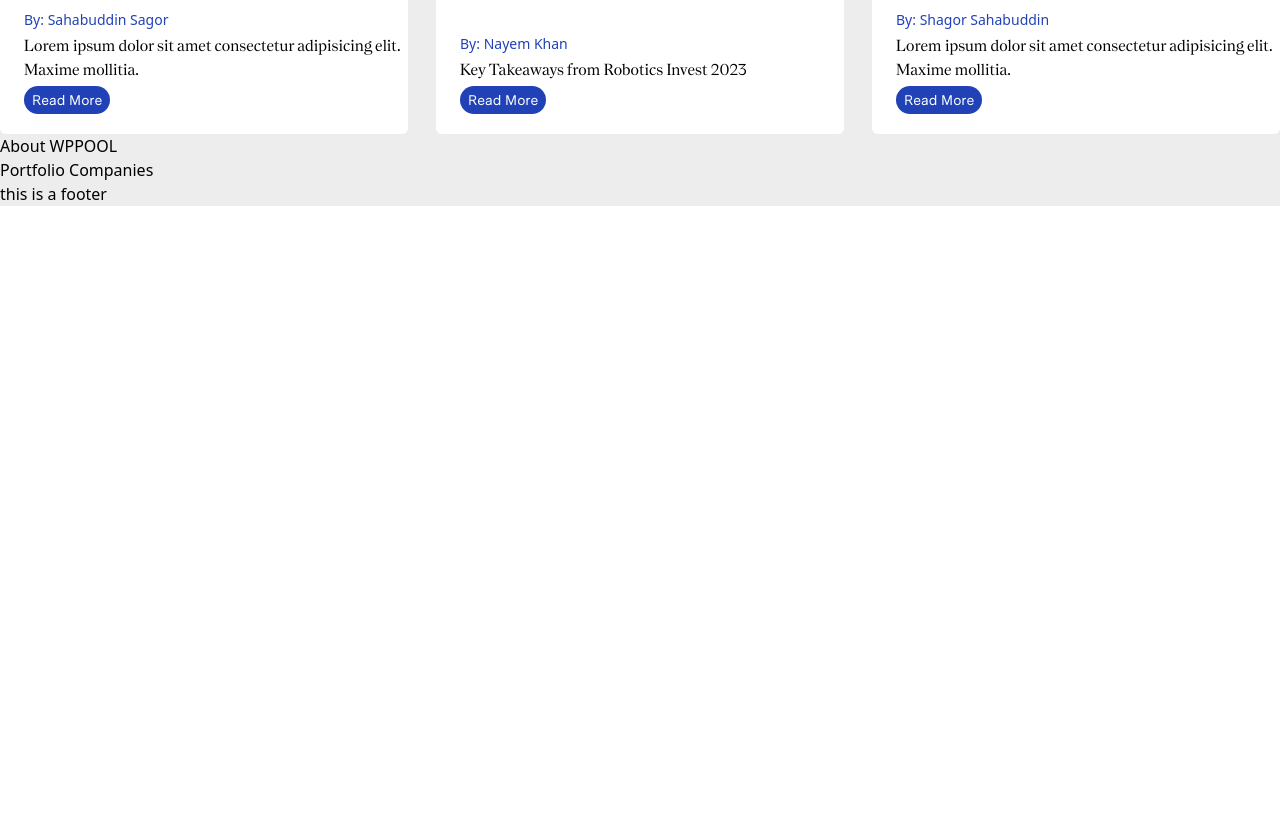
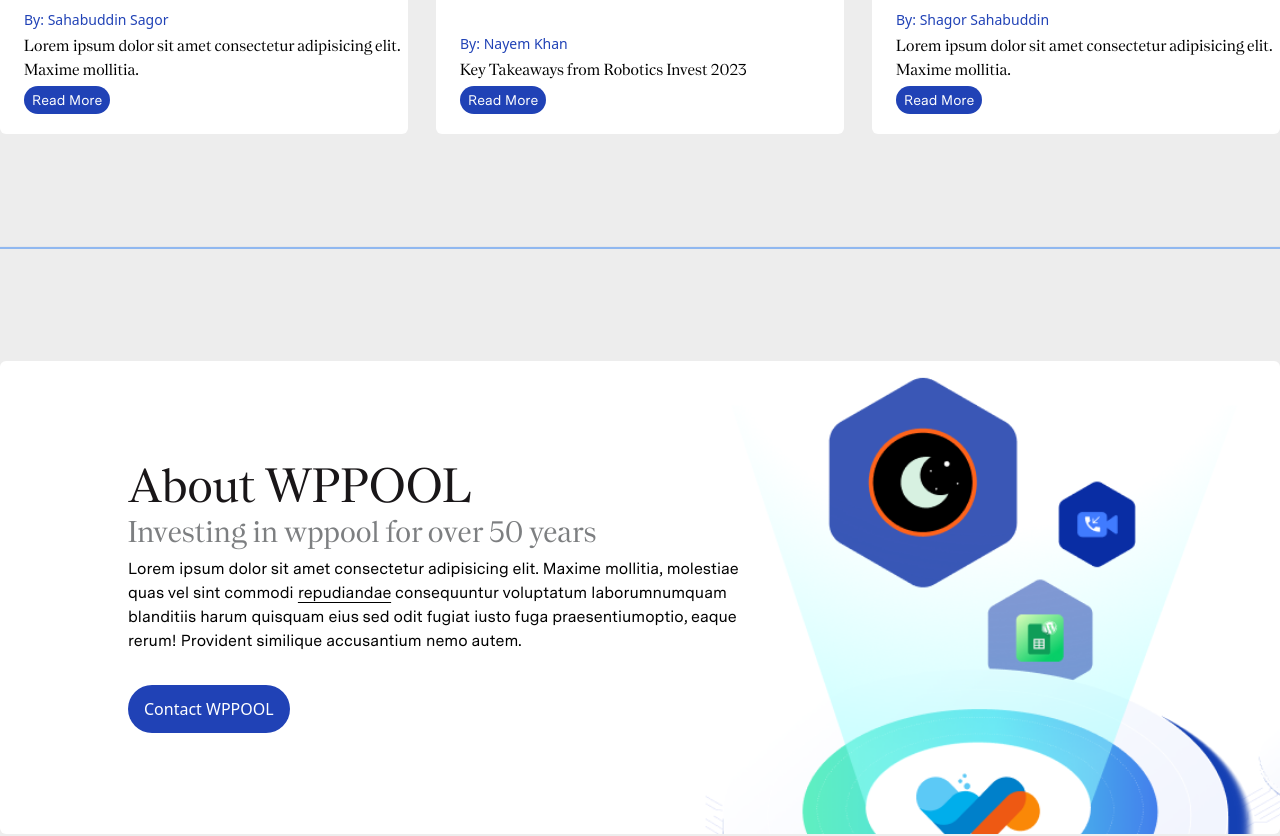
Before and after one commit to Mahin-Hasan/Figma-design-Implementation, a React (Vite) app: page / in a window 1280 px wide. Shown: the part 3982-4818 px from the top of the page. Before the commit the page ends 4188 px from the top, so only its background shows below. Built offline with nearby package versions, Linux system fonts and the light colour scheme.

Commit message:
designed about WPPOOl section

```diff
--- a/src/components/About.jsx
+++ b/src/components/About.jsx
@@ -1,10 +1,43 @@
+import SectionTitle from "./SectionTitle";
+import about from "../assets/about.png";
 
 const About = () => {
-    return (
-        <div>
-            About WPPOOL
+  return (
+    <section className="my-28">
+      <div className="bg-white rounded-md flex items-center flex-row">
+        <div className="ps-32 w-[54%]">
+          <SectionTitle title={"About WPPOOL"} />
+          <h1 className="text-[#7D7F81] text-3xl font-Nantes mt-1 mb-2">
+            Investing in wppool for over 50 years
+          </h1>
+          <p className="font-Messina mb-8 w-[622px]">
+            Lorem ipsum dolor sit amet consectetur adipisicing elit. Maxime
+            mollitia, molestiae quas vel sint commodi{" "}
+            <a
+              className="underline underline-offset-4"
+              target="blank"
+              href="https://wppool.dev/"
+            >
+              repudiandae
+            </a>{" "}
+            consequuntur voluptatum laborumnumquam blanditiis harum quisquam
+            eius sed odit fugiat iusto fuga praesentiumoptio, eaque rerum!
+            Provident similique accusantium nemo autem.
+          </p>
+          <button className="bg-primaryBlue px-4 py-3 text-white rounded-full">
+            Contact WPPOOL
+          </button>
         </div>
-    );
+        <div className="w-[46%]">
+          <img
+            className="w-full h-full object-cover"
+            src={about}
+            alt="about banner"
+          />
+        </div>
+      </div>
+    </section>
+  );
 };
 
 export default About;
--- a/src/components/Stories.jsx
+++ b/src/components/Stories.jsx
@@ -8,7 +8,7 @@
     <section>
       <SectionTitle title={"Stories & Ideas"} />
       <p className="font-Messina text-xl">The latest news and updates</p>
-      <div className="grid grid-cols-3 gap-x-7 gap-y-24 mt-28">
+      <div className="grid grid-cols-3 gap-x-7 gap-y-24 my-28">
         <div className="bg-white rounded-md">
           <div className="ps-6 py-5 space-y-1">
             <div className="-mt-[72px]">
@@ -123,6 +123,7 @@
           </div>
         </div>
       </div>
+      <hr  className="mt-3 bg-[#90B8F0] p-[1px]"/>
     </section>
   );
 };
```
